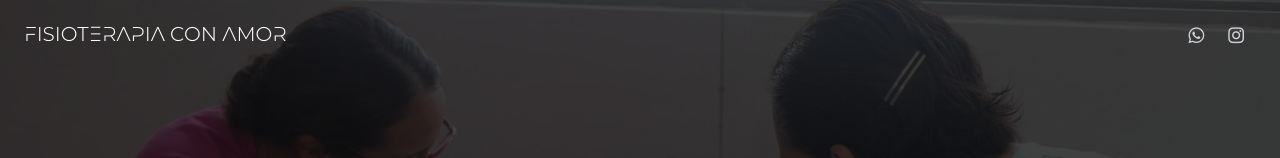
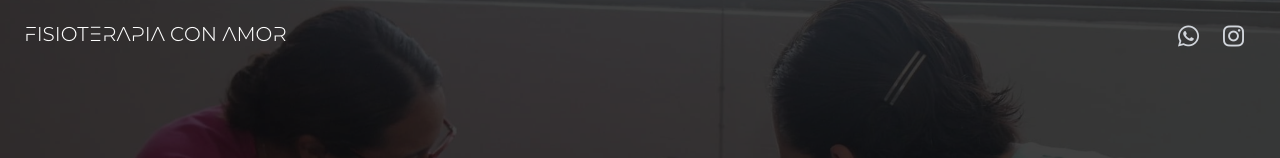
Before and after one commit to saherla/fca, a Vue app: page /#/ in a window 1280 px wide. Shown: the top 158 px of the page. Built offline with nearby package versions, Linux system fonts and the light colour scheme.

Commit message:
fix: blank tab and navbar icons

```diff
--- a/src/components/Navbar.vue
+++ b/src/components/Navbar.vue
@@ -38,7 +38,7 @@ const toggleNavbar = () => (showMenu.value = !showMenu.value)
               href="https://wa.me/529621068291/"
             >
               <i
-                class="lg:text-gray-300 text-gray-500 fab fa-whatsapp text-lg leading-lg"
+                class="lg:text-gray-300 text-gray-500 fab fa-whatsapp leading-lg fa-2xl"
               ></i>
               <span class="lg:hidden inline-block ml-2">Whatsapp</span></a
             >
@@ -49,7 +49,7 @@ const toggleNavbar = () => (showMenu.value = !showMenu.value)
               target="_blank"
               href="https://www.instagram.com/fisioterapia_conamor/"
               ><i
-                class="lg:text-gray-300 text-gray-500 fab fa-instagram text-lg leading-lg"
+                class="lg:text-gray-300 text-gray-500 fab fa-instagram leading-lg fa-2xl"
               ></i
               ><span class="lg:hidden inline-block ml-2">Instagram</span></a
             >
```
